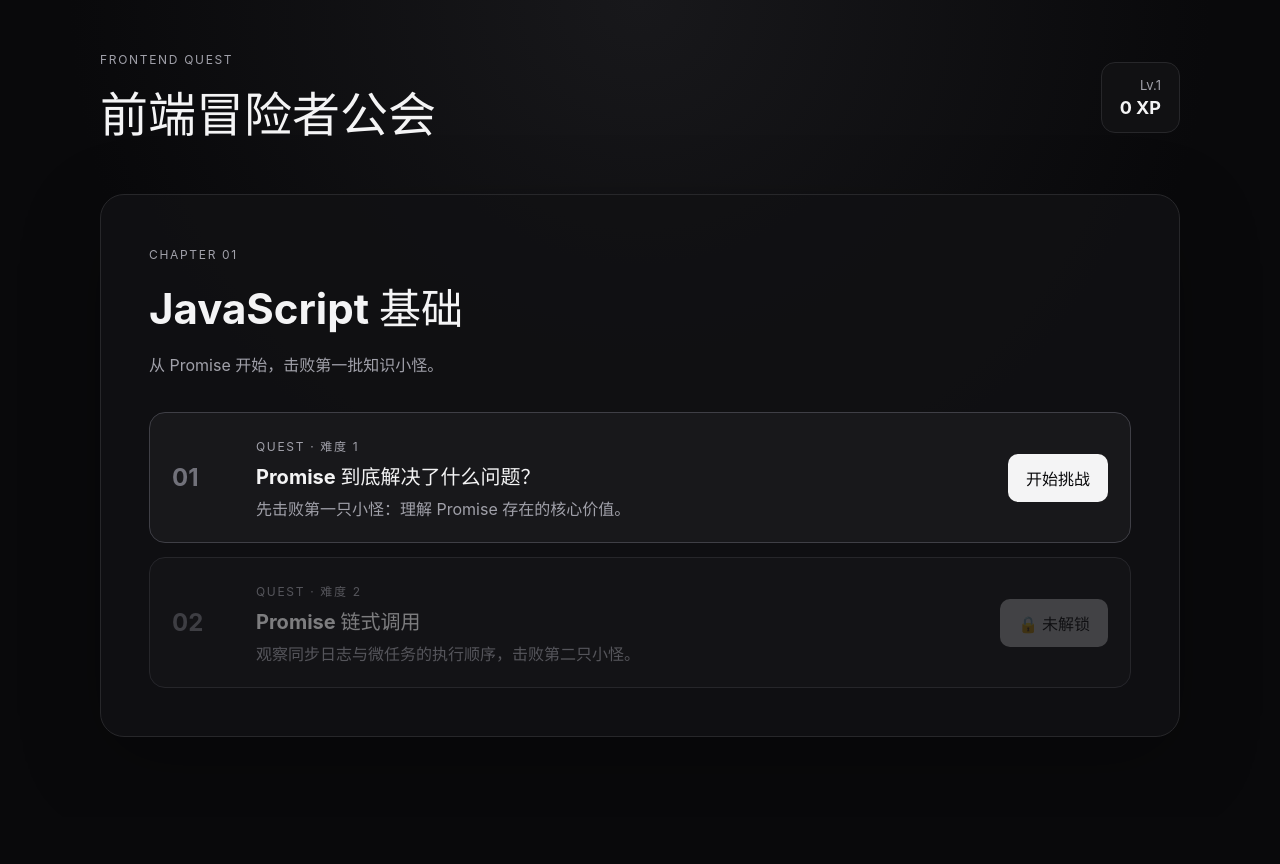
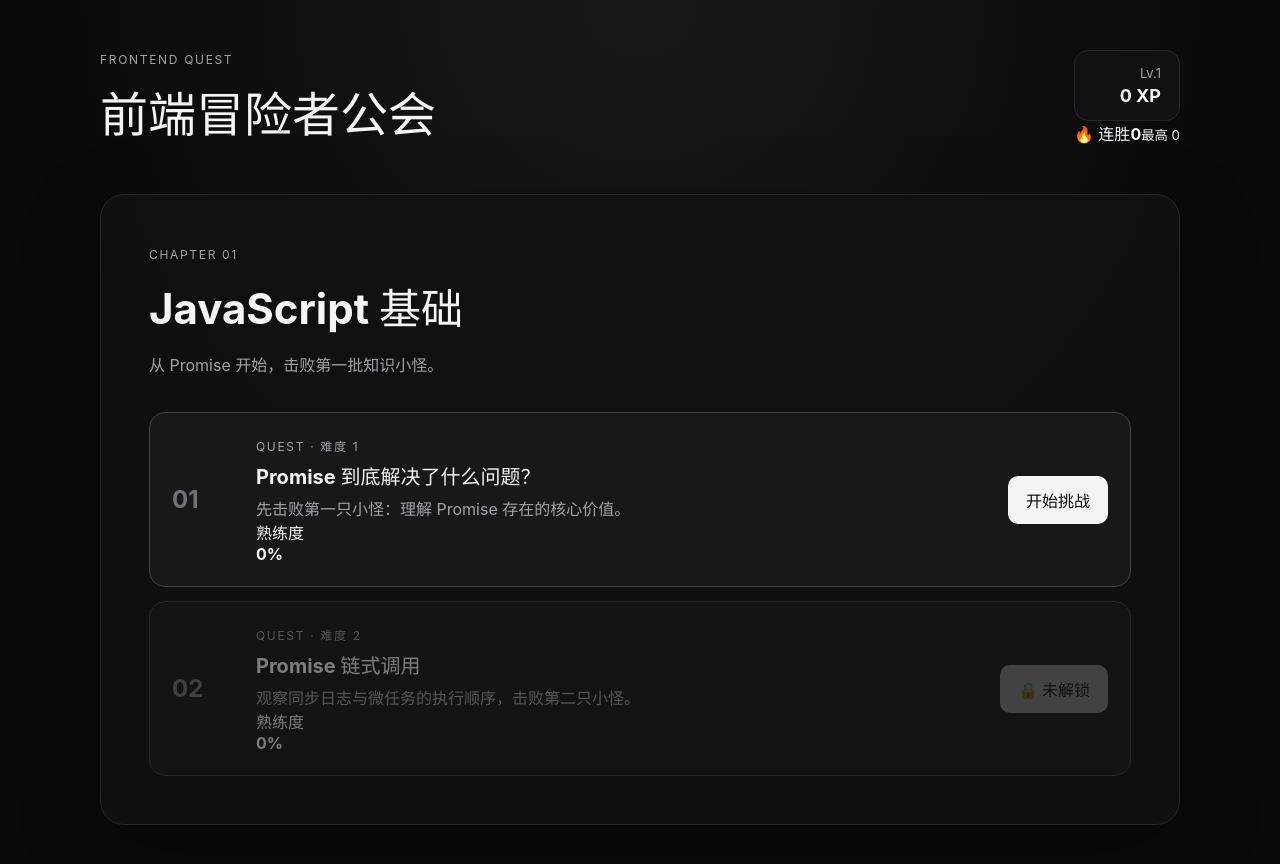
Before and after one commit to AsherHuangDong/frontend-quest, a React (Vite) app: page / in a window 1280 px wide. Shown: the top 864 px of the page. Before the commit the page ends 817 px from the top, so only its background shows below. Built offline with nearby package versions, Linux system fonts and the light colour scheme.

Commit message:
feat: add streak and mastery gameplay UI

```diff
--- a/src/App.tsx
+++ b/src/App.tsx
@@ -45,6 +45,8 @@ function ChallengeContent({
 export default function App() {
   const player = useGameStore((state) => state.player);
   const progress = useGameStore((state) => state.progress);
+  const currentStreak = useGameStore((state) => state.currentStreak);
+  const bestStreak = useGameStore((state) => state.bestStreak);
   const runtime = useGameStore((state) => state.runtime);
   const startQuest = useGameStore((state) => state.startQuest);
   const selectAnswer = useGameStore((state) => state.selectAnswer);
@@ -62,9 +64,16 @@ export default function App() {
           <span className="eyebrow">FRONTEND QUEST</span>
           <h1>前端冒险者公会</h1>
         </div>
-        <div className="player-card">
-          <span>Lv.{level}</span>
-          <strong>{player.xp} XP</strong>
+        <div className="player-stats">
+          <div className="player-card">
+            <span>Lv.{level}</span>
+            <strong>{player.xp} XP</strong>
+          </div>
+          <div className="streak-card">
+            <span>🔥 连胜</span>
+            <strong>{currentStreak}</strong>
+            <small>最高 {bestStreak}</small>
+          </div>
         </div>
       </header>
 
@@ -88,6 +97,13 @@ export default function App() {
                     <span>QUEST · 难度 {quest.difficulty}</span>
                     <h3>{quest.title}</h3>
                     <p>{quest.description}</p>
+                    <div className="mastery-row">
+                      <span>熟练度</span>
+                      <div className="mastery-bar">
+                        <div style={{ width: `${questProgress.bestScore}%` }} />
+                      </div>
+                      <strong>{questProgress.bestScore}%</strong>
+                    </div>
                   </div>
                   <button disabled={locked} onClick={() => startQuest(quest.id)}>
                     {cleared ? '再次挑战' : locked ? '🔒 未解锁' : '开始挑战'}
@@ -125,6 +141,11 @@ export default function App() {
               <h2>{runtime.result.passed ? '挑战成功！' : '再想想。'}</h2>
               <strong>{runtime.result.score} 分</strong>
               <p>{runtime.result.feedback}</p>
+              {runtime.result.passed && (
+                <p className="reward-note">
+                  {currentStreak > 1 ? `🔥 ${currentStreak} 连胜，获得额外 XP 奖励！` : '获得首通 XP 奖励！'}
+                </p>
+              )}
               <button className="submit-button" onClick={runtime.result.passed ? exitQuest : retryQuest}>
                 {runtime.result.passed ? '返回关卡地图' : '重新挑战'}
               </button>
```
